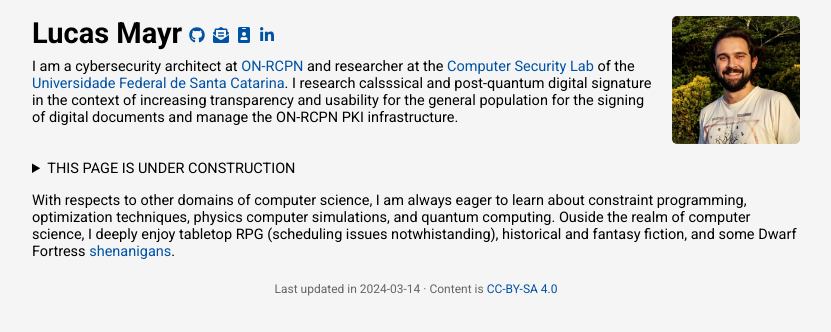
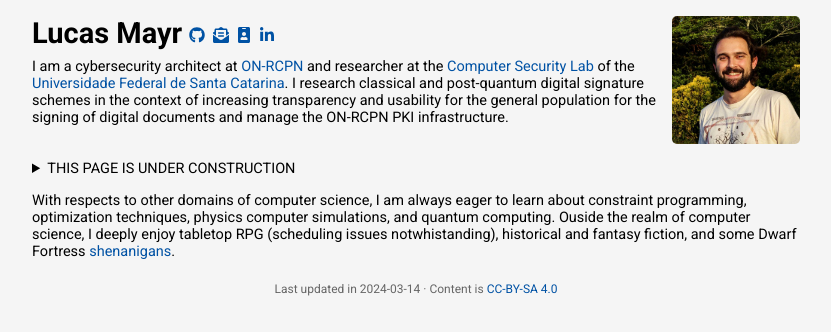
Before and after one commit to lucas-mayr/lucas-mayr.github.io, a plain HTML site: page index.html in a window 1280 px wide. Shown: the whole page, without its empty margins (224-1055 px from the left). Drawn offline with Linux system fonts and the light colour scheme.

Commit message:
Fix typo

```diff
--- a/index.html
+++ b/index.html
@@ -100,7 +100,7 @@
         <a href=https://onrcpn.org.br/>ON-RCPN</a> and researcher at the
         <a href="https://labsec.ufsc.br">Computer Security Lab</a> of the
         <a href="https://ufsc.br">Universidade Federal de Santa Catarina</a>.
-        I research calsssical and post-quantum digital signature in the context
+        I research classical and post-quantum digital signature schemes in the context
         of increasing transparency and usability for the general population for
         the signing of digital documents and manage the ON-RCPN PKI infrastructure.
       </p>
```
